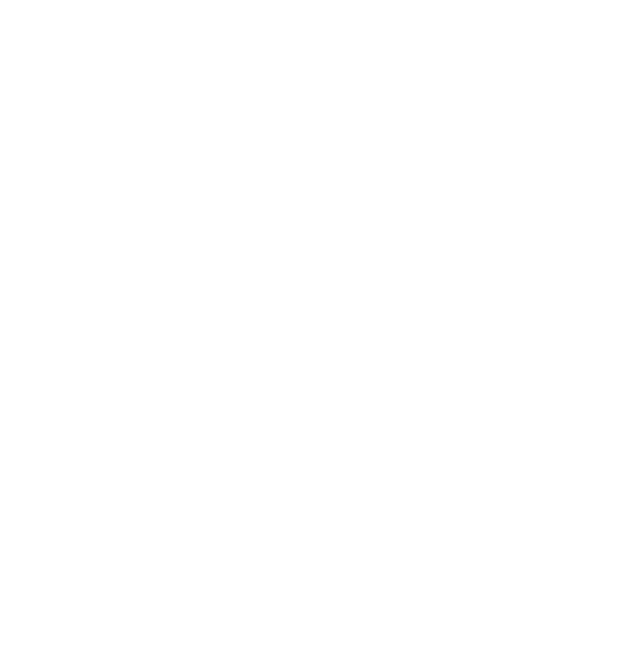
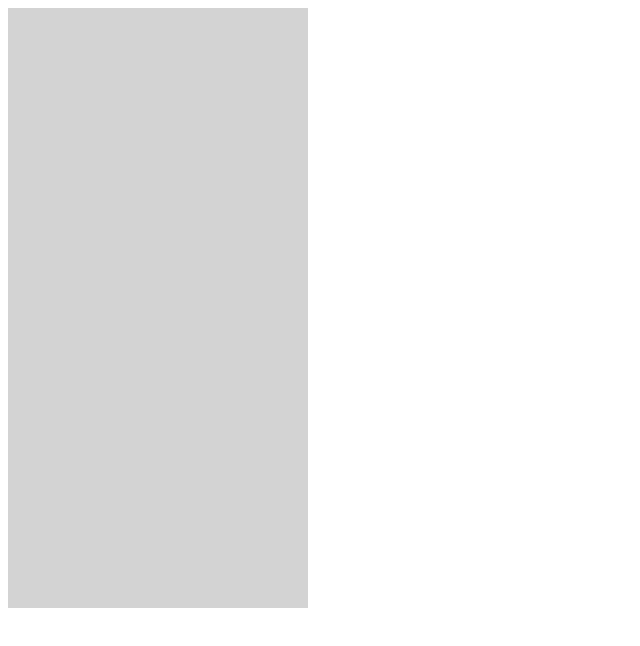
Before and after one commit to acciojob/pricing-card-jeffinkchacko, a website: page main.html in a window 1280 px wide. Shown: the whole page, without its empty margins (0-640 px from the left). Drawn offline with Linux system fonts and the light colour scheme.

Commit message:
created a submission

```diff
--- a/main.html
+++ b/main.html
@@ -4,12 +4,18 @@
 
 <head>
 	<link rel="stylesheet" href="styles.css">
+	<style>
+
+	</style>
 </head>
 
 <body>
 	<!-- the entire body must be written by student -->
     <script type="text/javascript" src="./script.js">
 </script>
+<div class="play">
+
+</div>
 
 </body>
 
--- a/styles.css
+++ b/styles.css
@@ -1 +1,10 @@
 /*  your css code here. If applicable */
+.play{
+	width:200px;
+	height:500px;
+	background-color:lightgrey;
+	padding:50px;
+	box-shadow:40px;
+
+
+}
```
